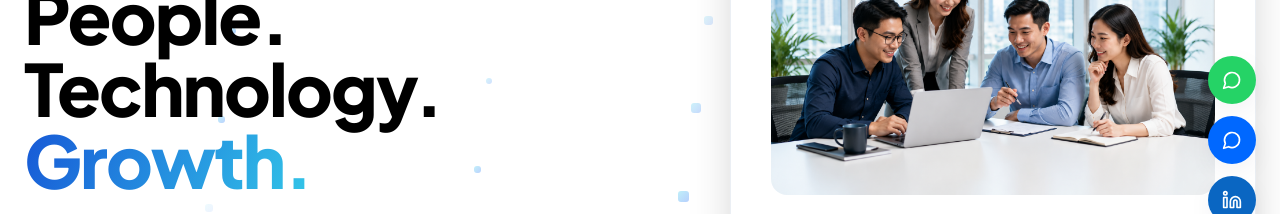
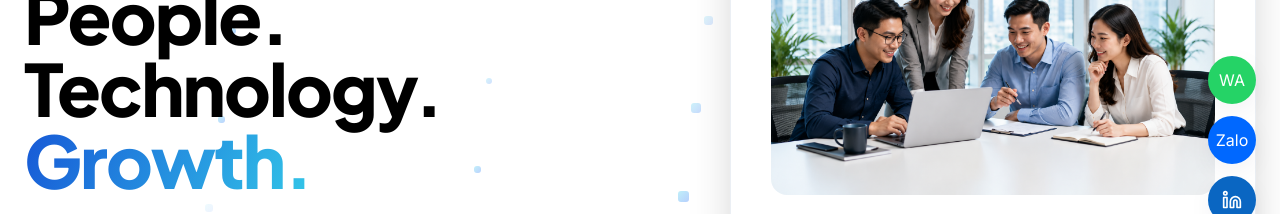
Before and after one commit to Nhatcuong1710/Huma-website, a Next.js app: page / in a window 1280 px wide. Shown: the part 424-638 px from the top of the page. Built offline with nearby package versions, Linux system fonts and the light colour scheme.

Commit message:
Update floating buttons

```diff
--- a/components/FloatingButtons.tsx
+++ b/components/FloatingButtons.tsx
@@ -51,7 +51,7 @@ export default function FloatingButtons() {
               transition={{ duration: 0.2, delay: i * 0.04 }}
               className={`flex h-12 w-12 items-center justify-center rounded-full ${action.bg} text-white shadow-card transition-transform hover:scale-110`}
             >
-              <action.icon className="h-5 w-5" />
+              {action.label === "Zalo" ? "Zalo" : action.label === "WhatsApp" ? "WA" : <action.icon className="h-5 w-5" />}
             </motion.a>
           ))}
       </AnimatePresence>
```
